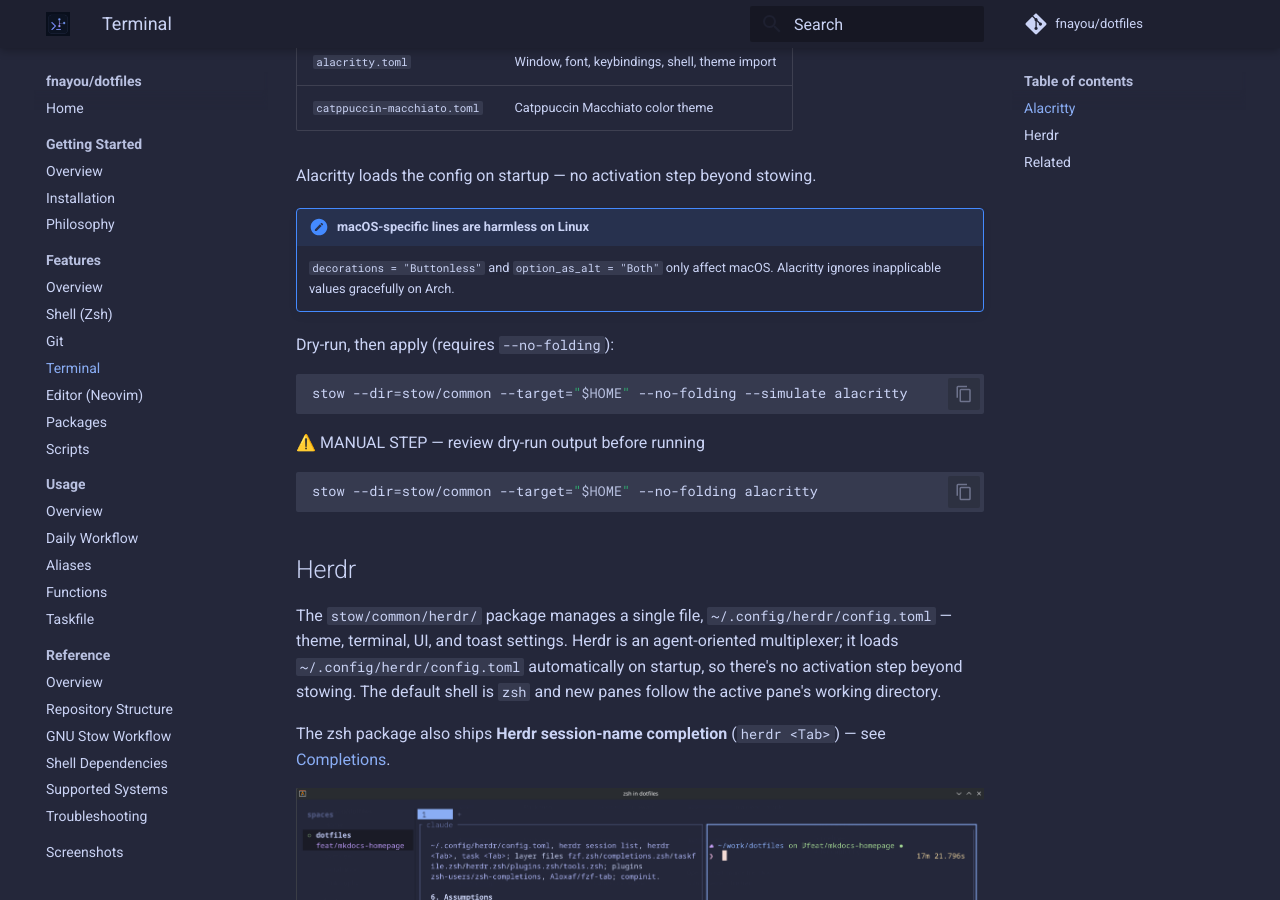
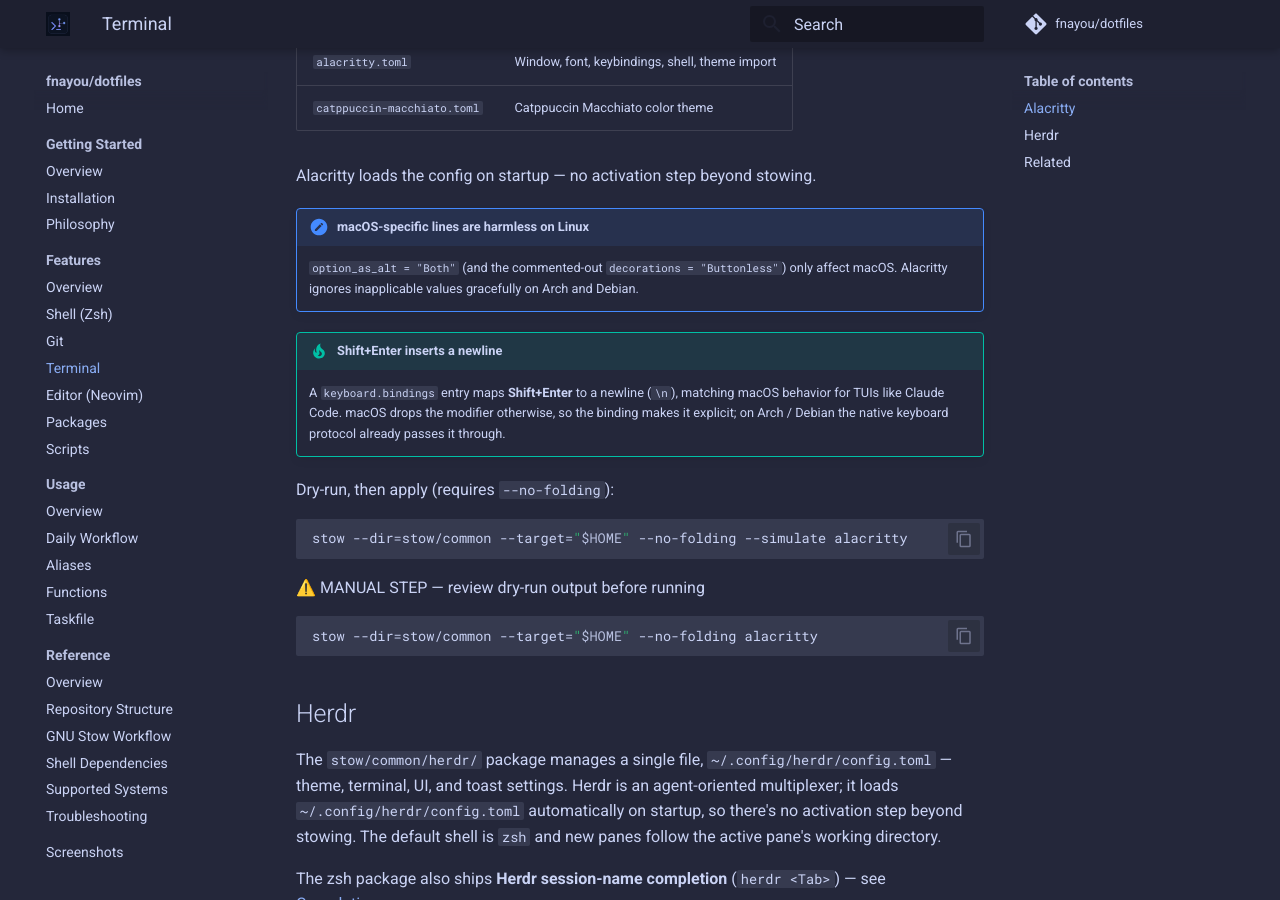
Before and after one commit to fnayou/dotfiles, an MkDocs documentation site: the page built from website/features/terminal.md, in a window 1280 px wide and 900 px high, scrolled down 437 px. Built offline with MkDocs 1.6.1 and Material for MkDocs 9.7.7, drawn with Linux system fonts in a browser that asks for light colours; comment, search, counter and statistics services are not loaded.

Commit message:
docs(site): document Alacritty Shift+Enter binding

```diff
--- a/website/features/terminal.md
+++ b/website/features/terminal.md
@@ -18,8 +18,13 @@
 Alacritty loads the config on startup — no activation step beyond stowing.
 
 !!! note "macOS-specific lines are harmless on Linux"
-    `decorations = "Buttonless"` and `option_as_alt = "Both"` only affect macOS. Alacritty ignores
-    inapplicable values gracefully on Arch.
+    `option_as_alt = "Both"` (and the commented-out `decorations = "Buttonless"`) only affect macOS.
+    Alacritty ignores inapplicable values gracefully on Arch and Debian.
+
+!!! tip "Shift+Enter inserts a newline"
+    A `keyboard.bindings` entry maps **Shift+Enter** to a newline (`\n`), matching macOS behavior for
+    TUIs like Claude Code. macOS drops the modifier otherwise, so the binding makes it explicit; on
+    Arch / Debian the native keyboard protocol already passes it through.
 
 Dry-run, then apply (requires `--no-folding`):
 
```
